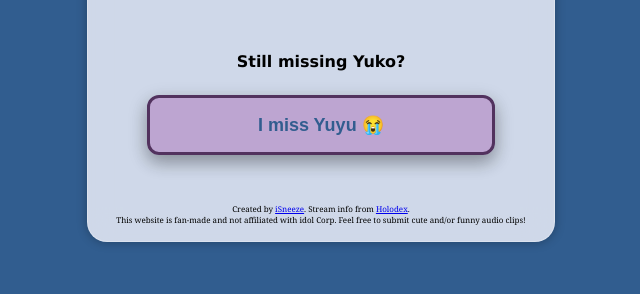
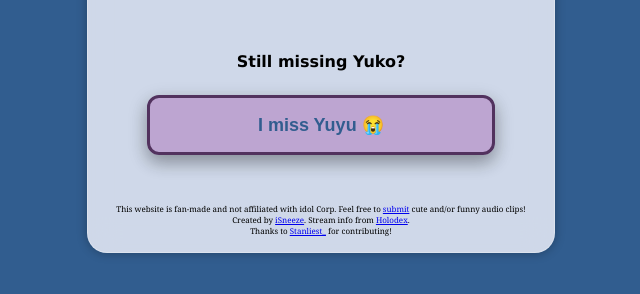
Before and after one commit to iSneeze/IMissYuko, a plain HTML site: page index.html in a window 1280 px wide. Shown: the part 124-418 px from the top of the page, without its empty margins (319-959 px from the left). Drawn offline with Linux system fonts and the light colour scheme; no server answers.

Commit message:
added stanliest contrib, github link and readme

```diff
--- a/index.html
+++ b/index.html
@@ -27,10 +27,13 @@
             <div id="thumbnail"></div>
             <p>Still missing Yuko?</p>
             <button id="btn" onclick="playSound()">I miss Yuyu 😭</button>
-            <footer>Created by <a href="https://twitter.com/iSneeeze">iSneeze</a>. Stream info from <a
+            <footer>
+                This website is fan-made and not affiliated with idol Corp. Feel free to <a
+                    href="https://github.com/iSneeze/IMissYuko">submit</a> cute and/or funny audio
+                clips!<br>
+                Created by <a href="https://twitter.com/iSneeeze">iSneeze</a>. Stream info from <a
                     href="https://holodex.net">Holodex</a>.<br>
-                This website is fan-made and not affiliated with idol Corp. Feel free to submit cute and/or funny audio
-                clips!
+                Thanks to <a href="https://twitter.com/stanliest_">Stanliest_</a> for contributing!
             </footer>
         </section>
 
```
Also changed, not shown: 1 other file.
